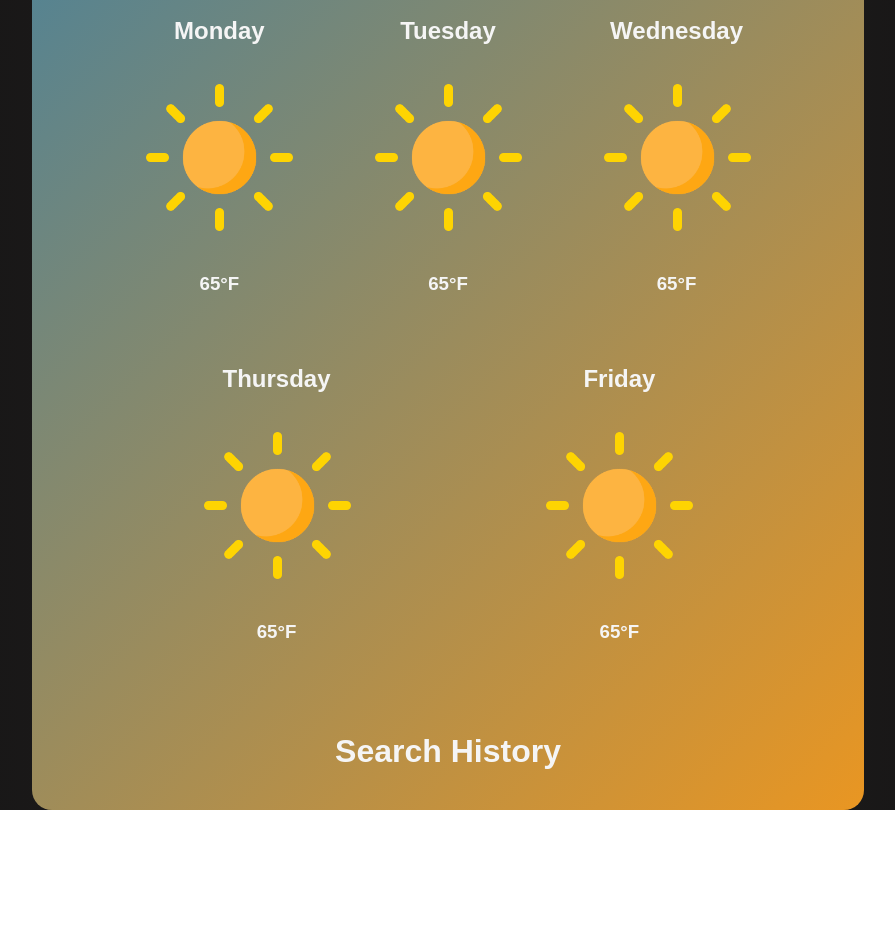
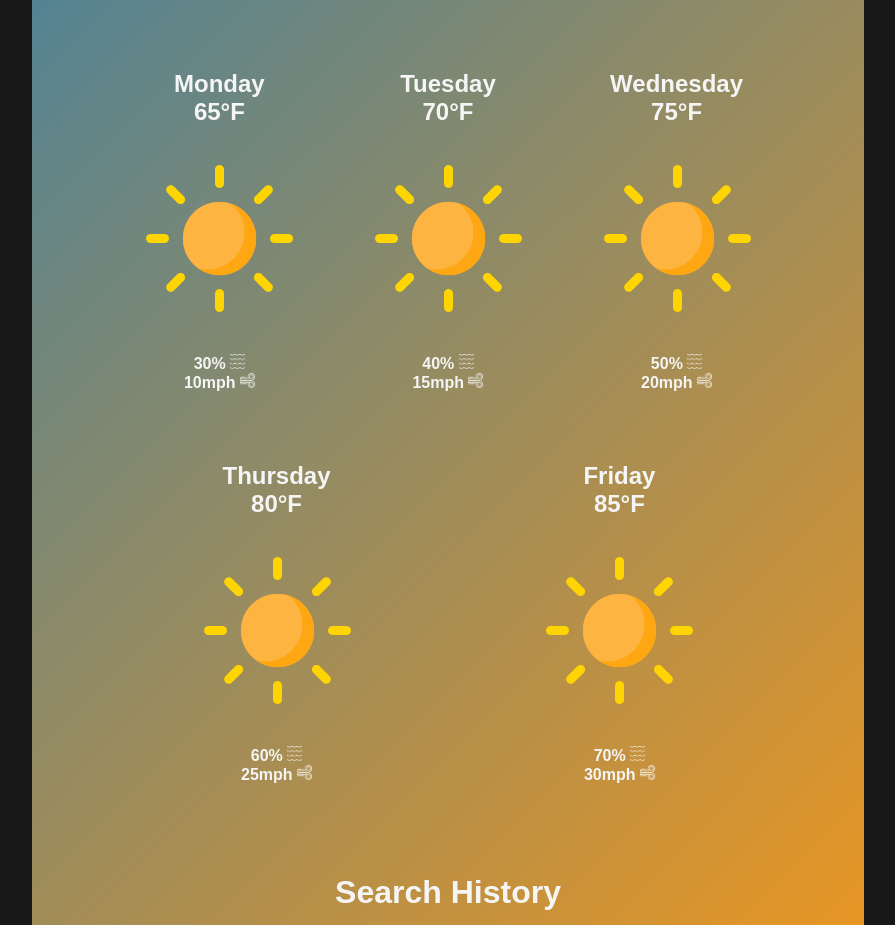
Before and after one commit to JMorante89/Weather-Dashboard-Project, a plain HTML site: page index.html in a window 1280 px wide. Shown: the part 738-1663 px from the top of the page, without its empty margins (192-1087 px from the left). Before the commit the page ends 1548 px from the top, so only its background shows below. Drawn offline with nearby package versions, Linux system fonts and the light colour scheme.

Commit message:
Updated HTML and CSS files

```diff
--- a/assets/css/style.css
+++ b/assets/css/style.css
@@ -20,12 +20,20 @@ header{
     align-items: center;
 }
 
+li{
+    padding: 0 20px;
+}
+
 .container{
     width: 90%;
     max-width: 65vw;
     margin: 0 auto;
     padding-top: 75px;
+}
 
+.display-image{
+    height: 15px;
+    width: 15px;
 }
 
 .forecast{
--- a/index.html
+++ b/index.html
@@ -11,7 +11,7 @@
     <div class="card">
         <header>
             <h1>US Weather Dashboard</h1>
-            <h2 id="todays-date">2023</h2>
+            <h1 id="todays-date">2023</h1>
         </header>
         <form class="search">
             <input type="text" placeholder="Search for a city" spellcheck="false" id="city-search">
@@ -20,35 +20,47 @@
         <div class="weather">
             <img src="./assets/images/clouds.png" alt="cloudy" class="weather-icon">
             <h1 class="temp">65°F</h1>
-            <h2 class="city">New York</h2>
+            <h1 class="city">New York</h1>
+            <h3>Humidity: 40% <image src="./assets/images/humidity.png" class="display-image"></h3>
+            <h3>Wind Speed: 15mph <image src="./assets/images/wind.png" class="display-image"></h3>
         </div>
         <div class="container">
             <h1>5-Day Forecast</h1>
             <div class="forecast">
                 <div class="day">
                     <h2>Monday</h2>
+                    <h2>65°F</h2>
                     <img src="./assets/images/clear.png" alt="cloudy" class="weather-icon">
-                    <h3>65°F</h3>
+                    <h4>30% <image src="./assets/images/humidity.png" class="display-image"></h4>
+                    <h4>10mph <image src="./assets/images/wind.png" class="display-image"></h4>
                 </div>
                 <div class="day">
                     <h2>Tuesday</h2>
+                    <h2>70°F</h2>
                     <img src="./assets/images/clear.png" alt="cloudy" class="weather-icon">
-                    <h3>65°F</h3>
+                    <h4>40% <image src="./assets/images/humidity.png" class="display-image"></h4>
+                    <h4>15mph <image src="./assets/images/wind.png" class="display-image"></h4>
                 </div>
                 <div class="day">
                     <h2>Wednesday</h2>
+                    <h2>75°F</h2>
                     <img src="./assets/images/clear.png" alt="cloudy" class="weather-icon">
-                    <h3>65°F</h3>
+                    <h4>50% <image src="./assets/images/humidity.png" class="display-image"></h4>
+                    <h4>20mph <image src="./assets/images/wind.png" class="display-image"></h4>
                 </div>
                 <div class="day">
                     <h2>Thursday</h2>
+                    <h2>80°F</h2>
                     <img src="./assets/images/clear.png" alt="cloudy" class="weather-icon">
-                    <h3>65°F</h3>
+                    <h4>60% <image src="./assets/images/humidity.png" class="display-image"></h4>
+                    <h4>25mph <image src="./assets/images/wind.png" class="display-image"></h4>
                 </div>
                 <div class="day">
                     <h2>Friday</h2>
+                    <h2>85°F</h2>
                     <img src="./assets/images/clear.png" alt="cloudy" class="weather-icon">
-                    <h3>65°F</h3>
+                    <h4>70% <image src="./assets/images/humidity.png" class="display-image"></h4>
+                    <h4>30mph <image src="./assets/images/wind.png" class="display-image"></h4>
                 </div>
             </div>
 
```
